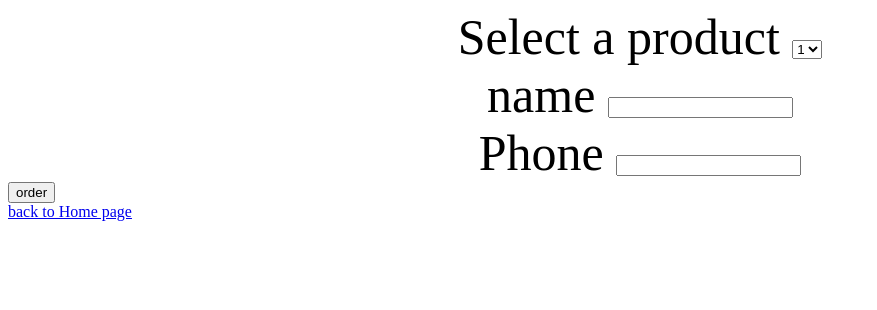
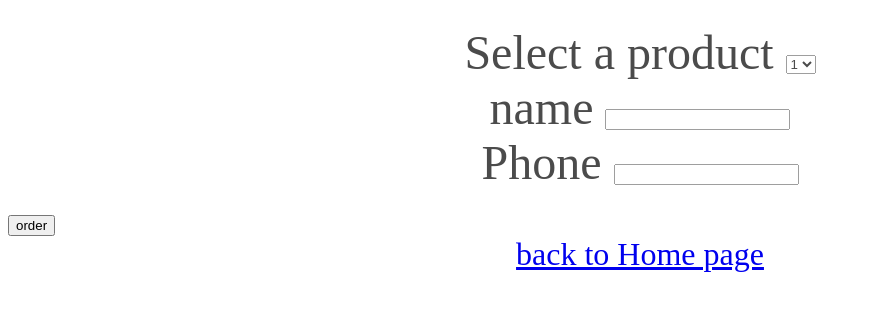
Before and after one commit to ChaimErnfeld/HTML-CSS-CLASS, a plain HTML site: page day2/form.html in a window 1280 px wide. Shown: the whole page, without its empty margins (0-877 px from the left). Drawn offline with Linux system fonts and the light colour scheme.

Commit message:
added css

```diff
--- a/day2/form.css
+++ b/day2/form.css
@@ -1,5 +1,21 @@
 .form {
   text-align: center;
   color: rgb(0, 0, 0);
-  font-size: 50px;
+  font-size: 3em;
+  opacity: 0.7;
+  margin: 25px;
 }
+
+.order button {
+  text-align: center;
+  width: 70;
+  height: 40;
+  /* display: grid;
+  place-items: center; */
+}
+
+.links {
+  font-size: 2em;
+  text-decoration: none;
+  text-align: center;
+}
--- a/day2/form.html
+++ b/day2/form.html
@@ -32,9 +32,10 @@
         </label>
       </div>
     </form>
-    <button>order</button>
-
-    <div>
+    <div class="order button">
+      <button>order</button>
+    </div>
+    <div class="links">
       <a href="./index.html">back to Home page</a>
     </div>
   </body>
--- a/day2/gallery.css
+++ b/day2/gallery.css
@@ -16,6 +16,7 @@
 
 .images {
   text-align: center;
+  cursor: pointer;
 }
 
 h1 {
--- a/day2/style.css
+++ b/day2/style.css
@@ -5,9 +5,10 @@ h1 {
 }
 
 .links {
-  font-size: 25px;
+  font-size: 2em;
   text-align: center;
   color: rgb(33, 33, 102);
+  text-decoration: none;
 }
 
 h2 {
@@ -21,3 +22,7 @@ p {
   font-size: 15px;
   color: chocolate;
 }
+
+body {
+  background-color: rgb(158, 150, 140);
+}
```
